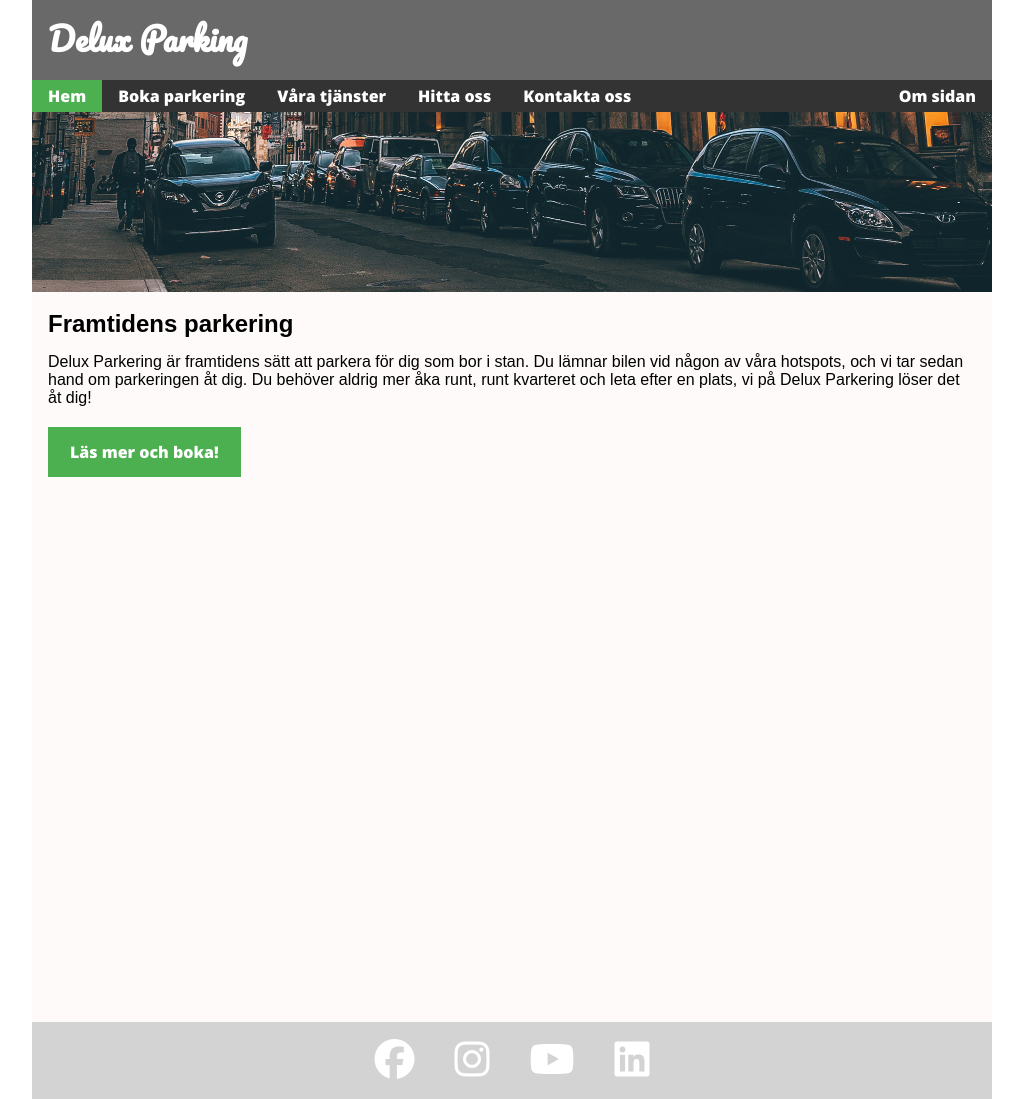
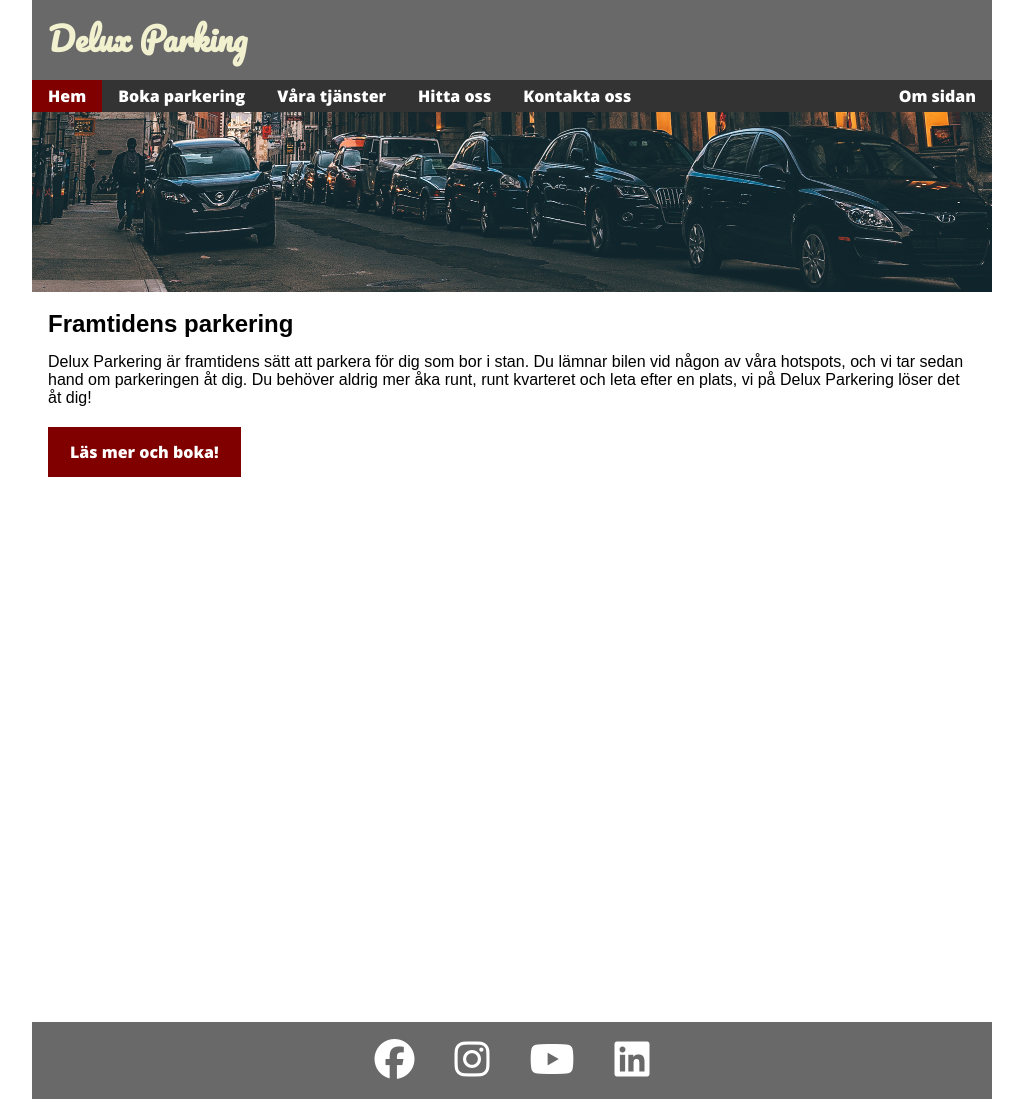
Before and after one commit to Anderzzon/Delux-Parkering, a plain HTML site: page index.html in a window 1280 px wide. Shown: the whole page, without its empty margins (128-1151 px from the left). Drawn offline with nearby package versions, Linux system fonts and the light colour scheme.

Commit message:
Color update
CSS: Updated colors to match case

```diff
--- a/main.css
+++ b/main.css
@@ -12,18 +12,17 @@ body {
 
 .content {
     min-height: calc(100vh - 90px); /*Places footer at bottom*/
-    background-color: snow;
     padding-bottom: 200px;
     }
 
 .footer {
 
-    background-color: lightgray;
+    background-color: dimgray;
     }
 
 h1 {
     font-family: 'Pacifico', cursive;
-    color: white;
+    color: #f1f0cf;
     margin: 0px 16px;
     padding-top: 10px;
     }
@@ -83,14 +82,15 @@ label {
 
 /* Style the submit button */
 input[type=submit] {
-    background-color: #4CAF50;
+    background-color: #800000;
     color: white;
     padding: 12px 20px;
     border: none;
     cursor: pointer;
     float: right;
     margin-top: 10px;
-
+    font-size: 16px;
+    font-family: 'Open Sans', sans-serif; font-weight: 600;
 }
 
 /* Floating column for labels: 25% width */
@@ -124,7 +124,8 @@ input[type=submit] {
 }
 
 /*-------Menu styling-------*/
-ul.topnav {font-family: 'Open Sans', sans-serif; font-weight: 600;}
+ul.topnav {font-family: 'Open Sans', sans-serif;
+            font-weight: 600;}
 
 ul.topnav {
   list-style-type: none;
@@ -144,9 +145,9 @@ ul.topnav li a {
     text-decoration: none;
 }
 
-ul.topnav li a:hover:not(.active) {background-color: #111;}
+ul.topnav li a:hover:not(.active) {background-color: #1d0d80;}
 
-ul.topnav li a.active {background-color: #4CAF50;}
+ul.topnav li a.active {background-color: #800000;}
 
 ul.topnav li.right {float: right;}
 
@@ -159,7 +160,6 @@ ul.topnav li.right {float: right;}
 /*-------------Button on starter page-------------*/
 .button {
   font-family: 'Open Sans', sans-serif; font-weight: 600;
-  background-color: #4CAF50; /* Green */
   border: none;
   color: white;
   padding: 12px 20px;
@@ -173,9 +173,9 @@ ul.topnav li.right {float: right;}
   cursor: pointer;
 }
 .button1 {
-  background-color: #4CAF50;;
+  background-color: #800000;
   color: white;
-  border: 2px solid #4CAF50;
+  border: 2px solid #800000;
 }
 
 .button1:hover {
```
